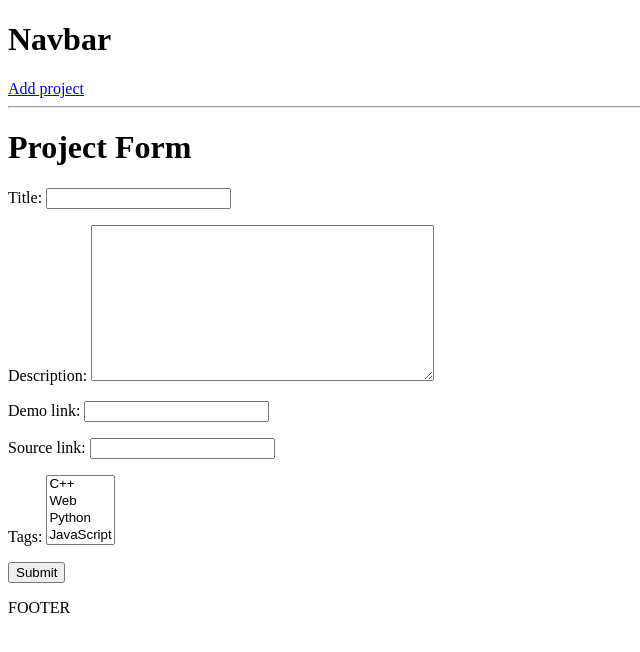
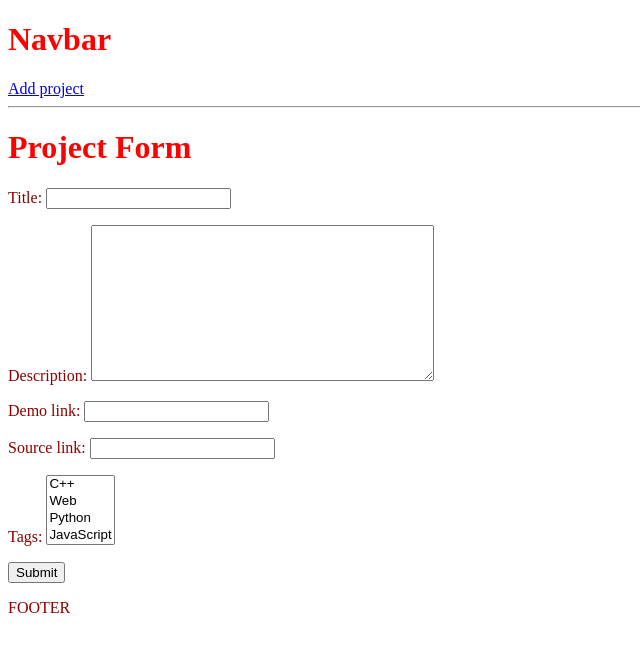
Before and after one commit to dimkael/DevSearchWebsite, a Django app: page /create-project/ in a window 1280 px wide. Shown: the top 652 px of the page, without its empty margins (0-640 px from the left). Run offline with Django 3.2, Linux system fonts and the light colour scheme; data comes from the database, SQL or seed files in the repository.

Commit message:
added static files

```diff
--- a/devsearch/settings.py
+++ b/devsearch/settings.py
@@ -123,6 +123,9 @@ USE_TZ = True
 # https://docs.djangoproject.com/en/3.2/howto/static-files/
 
 STATIC_URL = '/static/'
+STATICFILES_DIRS = [
+    os.path.join(BASE_DIR, 'static')
+]
 
 # Default primary key field type
 # https://docs.djangoproject.com/en/3.2/ref/settings/#default-auto-field
--- /dev/null
+++ b/static/styles/main.css
@@ -0,0 +1,9 @@
+h1  {
+    color: red;
+    font-weight: 800;
+}
+
+p {
+    color: darkred;
+    font-weight: 400;
+}
--- a/templates/main.html
+++ b/templates/main.html
@@ -1,10 +1,12 @@
 <!doctype html>
+{% load static %}
 <html lang="en">
 <head>
     <meta charset="UTF-8">
     <meta name="viewport"
           content="width=device-width, user-scalable=no, initial-scale=1.0, maximum-scale=1.0, minimum-scale=1.0">
     <meta http-equiv="X-UA-Compatible" content="ie=edge">
+    <link rel="stylesheet" type="text/css" href="{% static 'styles/main.css' %}">
     <title>DevSearch</title>
 </head>
 <body>
```
